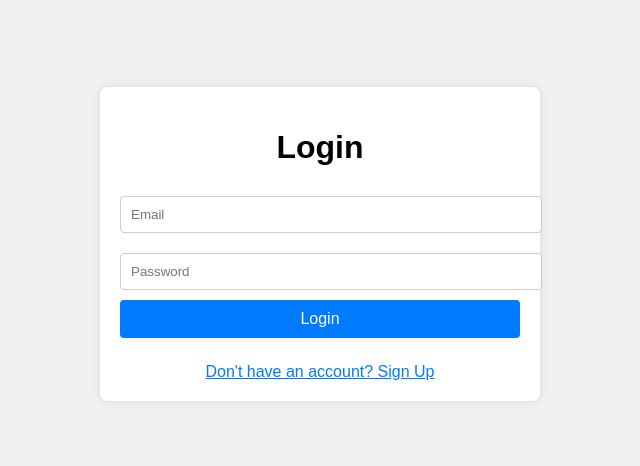
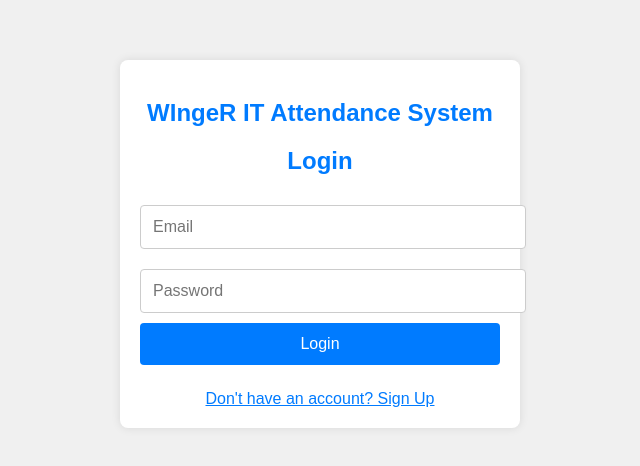
Before and after one commit to nithin4599/ios-attendence, a plain HTML site: page index.html in a window 1280 px wide. Shown: the part 156-622 px from the top of the page, without its empty margins (320-960 px from the left). Drawn offline with Linux system fonts and the light colour scheme.

Commit message:
Update index.html

```diff
--- a/index.html
+++ b/index.html
@@ -3,7 +3,7 @@
 <head>
     <meta charset="UTF-8">
     <meta name="viewport" content="width=device-width, initial-scale=1.0">
-    <title>Authentication</title>
+    <title>WIngeR IT Attendance System</title>
     <style>
         body {
             font-family: Arial, sans-serif;
@@ -15,27 +15,30 @@
             background-color: #f0f0f0;
         }
         .container {
-            max-width: 400px;
-            width: 100%;
+            max-width: 360px;
+            width: 90%;
             padding: 20px;
             background-color: #fff;
             border-radius: 8px;
             box-shadow: 0 0 10px rgba(0, 0, 0, 0.1);
             text-align: center;
         }
-        h1 {
+        h1, h2 {
             margin-bottom: 20px;
+            font-size: 24px;
+            color: #007bff;
         }
         input {
             width: 100%;
-            padding: 10px;
+            padding: 12px;
             margin: 10px 0;
             border: 1px solid #ccc;
             border-radius: 4px;
+            font-size: 16px;
         }
         button {
             width: 100%;
-            padding: 10px;
+            padding: 12px;
             background-color: #007bff;
             border: none;
             color: white;
@@ -58,8 +61,8 @@
         .loading-spinner {
             display: none;
             margin: 20px auto;
-            width: 50px;
-            height: 50px;
+            width: 40px;
+            height: 40px;
             border: 5px solid #f3f3f3;
             border-top: 5px solid #007bff;
             border-radius: 50%;
@@ -73,6 +76,7 @@
 </head>
 <body>
     <div class="container">
+        <h2>WIngeR IT Attendance System</h2>
         <h1 id="formTitle">Login</h1>
         <input type="email" id="email" placeholder="Email" />
         <input type="password" id="password" placeholder="Password" />
```
